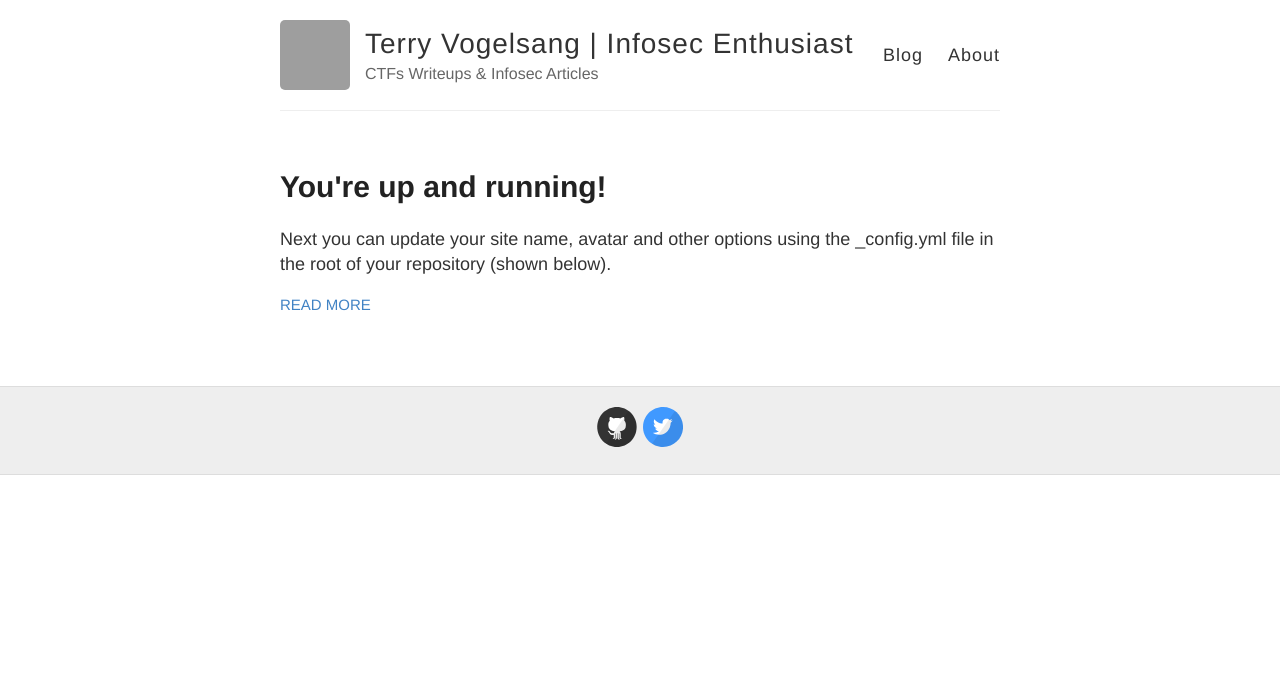
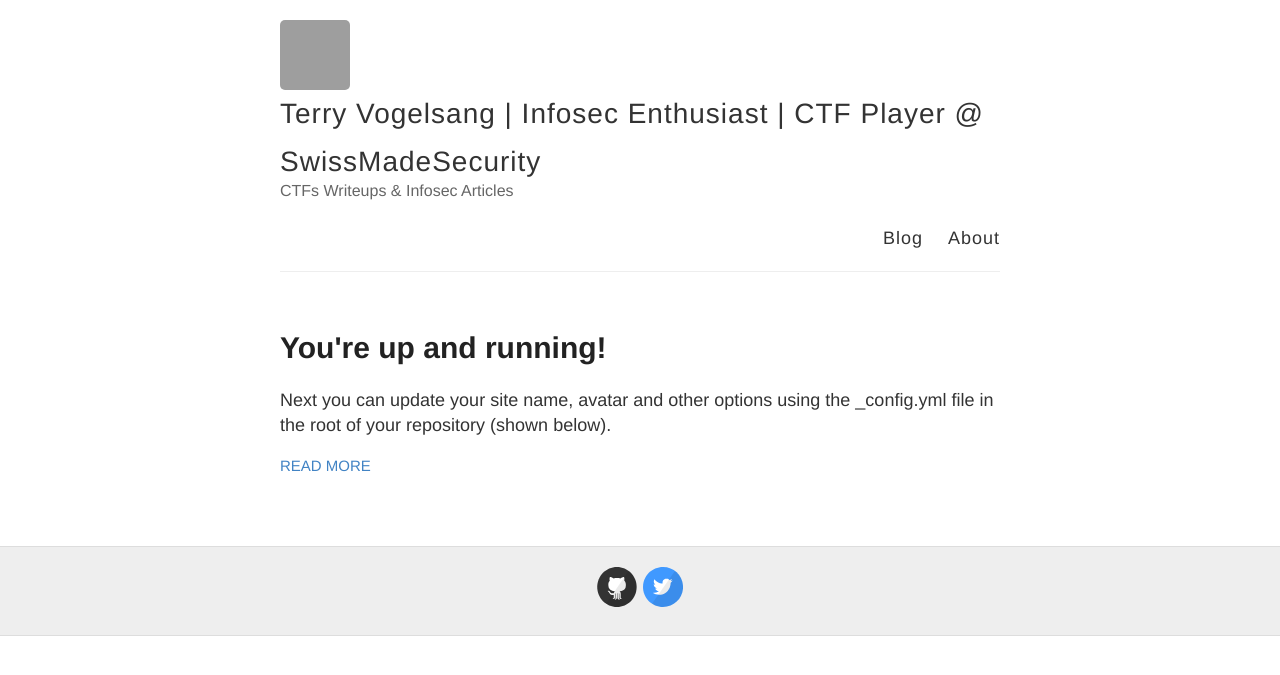
Before and after one commit to terryvogelsang/terryvogelsang.github.io, a Jekyll site: the page built from index.html, in a window 1280 px wide. Shown: the top 675 px of the page. Built offline with Jekyll 4.4.1, drawn with Linux system fonts in a browser that asks for light colours; grey boxes are pictures that could not be loaded.

Commit message:
Update config

```diff
--- a/_config.yml
+++ b/_config.yml
@@ -3,7 +3,7 @@
 #
 
 # Name of your site (displayed in the header)
-name: Terry Vogelsang | Infosec Enthusiast
+name: Terry Vogelsang | Infosec Enthusiast | CTF Player @ SwissMadeSecurity
 
 # Short bio or description (displayed in the header)
 description: CTFs Writeups & Infosec Articles
```
